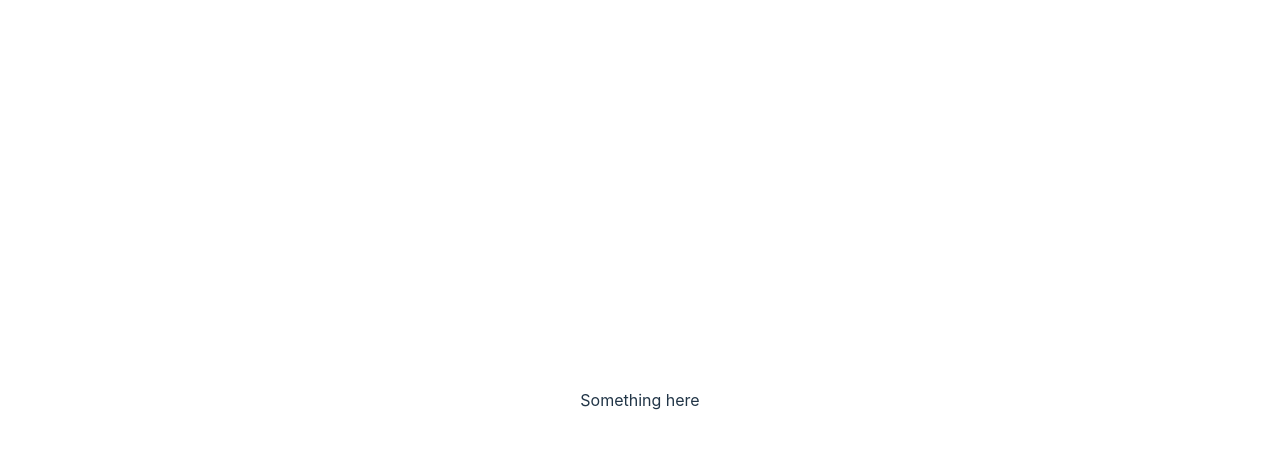
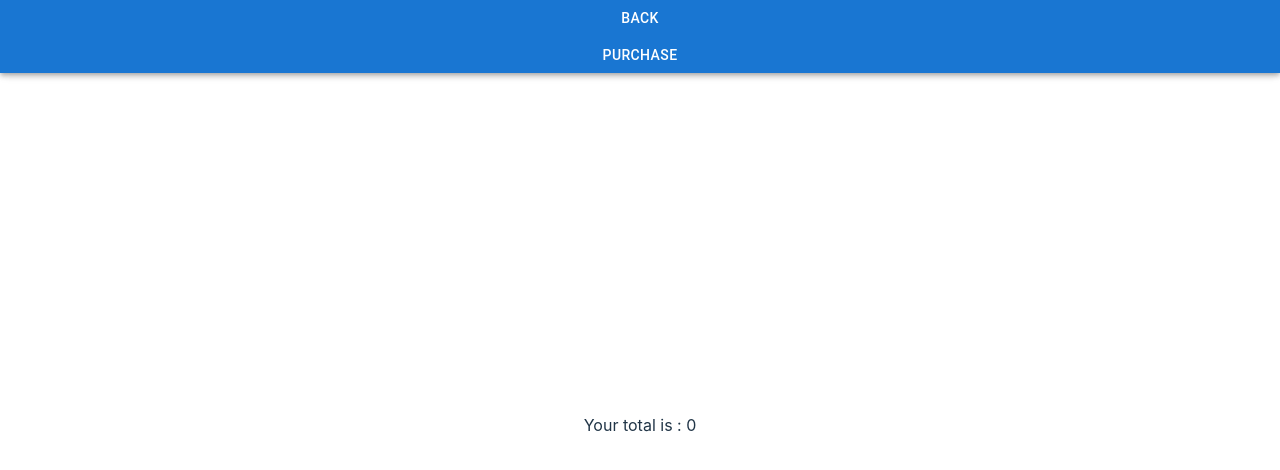
Before and after one commit to 000479685/cstp_2107-midterm, a React (Vite) app: page /cart in a window 1280 px wide. Shown: the top 470 px of the page. Built offline with nearby package versions, Linux system fonts and the light colour scheme.

Commit message:
I did the best I could with all the functionality but I had no time to make things look good so here is the best I can manage.

```diff
--- a/src/App.jsx
+++ b/src/App.jsx
@@ -4,11 +4,12 @@ import Checkout from "./pages/Checkout"
 import Home from "./pages/Home"
 import ProductDetails from "./pages/ProductDetails"
 import NotFoundPage from './pages/NotFoundPage'
-
+import CartContext from './context/CartContext'
+import { useState } from 'react'
 
 function App()
 {
-
+    const [cartData, setCartData] = useState([])
     let element = useRoutes(
         [
             {
@@ -37,7 +38,11 @@ function App()
             }
     ]
   )
-  return element
+  return (
+    <CartContext.Provider value={{cartData, setCartData}}>
+        {element}
+    </CartContext.Provider>
+)
 }
 
 export default App
--- a/src/components/Card/ProductCard.jsx
+++ b/src/components/Card/ProductCard.jsx
@@ -8,7 +8,7 @@ import CartContext from '../../context/CartContext'
 // {
 //     console.log("Adding to cart", product.title)
 // }
-const ProductCard = ({product, cartDetails, setCartDetails}) =>
+const ProductCard = ({product}) =>
 {
     const {cartData} = useContext(CartContext)
     const navigate = useNavigate();
@@ -16,8 +16,8 @@ const ProductCard = ({product, cartDetails, setCartDetails}) =>
     const addToCart = () =>
         {
             let temp = cartData
+            // console.log(cartData)
             temp.push(product)
-            setCartDetails(temp)
         }
 
     return (
--- a/src/components/CardList/CardList.jsx
+++ b/src/components/CardList/CardList.jsx
@@ -2,19 +2,19 @@ import React, {useContext} from 'react'
 import ProductCard from '../Card/ProductCard'
 import DataContext from '../../context/DataContext'
 import {Box} from '@mui/material'
-import CartContext from '../../context/CartContext'
+// import CartContext from '../../context/CartContext'
 
-const CardList = ({cartDetails, setCartDetails}) =>
+const CardList = () =>
 {
     const {productData} = useContext(DataContext)
-    const {cartData} = useContext(CartContext)
+    // const {cartData} = useContext(CartContext)
 
     return (
         <Box display="grid" gridTemplateColumns="33% 33% 33%" gap="10px">
             {
                 productData.map((product, index) =>
                 {
-                    return <ProductCard product={product} key={index} cartDetails={cartData} setCartDetails={setCartDetails}/>
+                    return <ProductCard product={product} key={index}/>
                 })
             }
         </Box>
--- a/src/pages/Cart.jsx
+++ b/src/pages/Cart.jsx
@@ -1,11 +1,57 @@
 import React from "react";
+import CartContext from "../context/CartContext";
+import { Button, AppBar, Box, Card, CardContent, CardHeader, Typography} from '@mui/material'
+import { useNavigate, useParams } from 'react-router-dom'
+import { useContext, useEffect, useState } from 'react'
 
 function Cart()
 {
+    const {cartData} = useContext(CartContext)
+    let total = 0
+
+    const navigate = useNavigate();
+    // const addTotal = (value) => {setTotal(total + value)}
     return (
-        <div>
-         Something here
-      </div>
+        <Box>
+        <AppBar>
+
+        <Button onClick={() => navigate(`/`)} color="#000000">Back</Button>
+                            <Button onClick={() => navigate(`/Checkout`)} color="#000000">Purchase</Button>
+        </AppBar>
+        <Box display="grid" gridTemplateColumns="33% 33% 33%" gap="10px" marginTop="50px">
+            {
+                cartData.map((product, index) =>
+                {
+                    total += product.price
+                    return (
+                        <Card >
+                        <Box display="flex" flexDirection="column">
+                            <CardHeader>
+                                <Box>
+                                    {product.title}
+                                </Box>
+                            </CardHeader>
+
+                            <Box alignContent="center" justifyContent="center" component="img" maxHeight="150px" maxWidth="150px" src={product.image} alt="Product Image">
+                                {/* <Avatar src={product.image} alt="Product Image" /> */}
+                            </Box>
+                            <Button onClick={() => navigate(`/ProductDetails/${product.id}`)}>See More</Button>
+
+                            <CardContent>
+                                <Typography>
+                                    ${product.price}
+                                </Typography>
+                            </CardContent>
+                        </Box>
+                    </Card>
+                    )
+                })
+            }
+        </Box>
+        <Box>
+            Your total is : {total}
+        </Box>
+        </Box>
     )
 }
 
--- a/src/pages/Checkout.jsx
+++ b/src/pages/Checkout.jsx
@@ -1,11 +1,37 @@
 import React from "react";
+import CartContext from "../context/CartContext";
+import { Button, AppBar, Box, Card, CardContent, CardHeader, Typography} from '@mui/material'
+import { useNavigate, useParams } from 'react-router-dom'
+import { useContext, useEffect, useState } from 'react'
 
 function Checkout()
 {
+    const {cartData} = useContext(CartContext)
+    let total = 0
+
+    const navigate = useNavigate();
     return (
-        <div>
+      <Box>
+      <AppBar>
 
-      </div>
+      <Button onClick={() => navigate(`/`)} color="#000000">Back</Button>
+                          <Button onClick={() => navigate(`/Checkout`)} color="#000000">Purchase</Button>
+      </AppBar>
+          {
+              cartData.map((product, index) =>
+              {
+                  total += product.price
+              })
+          }
+
+      <Box>
+          Your total is : {total}
+      </Box>
+      <Button onClick={() => {while(cartData.length > 0) {cartData.pop()}
+        navigate(`/`)}}>
+          Purchase
+          </Button>
+      </Box>
     )
 }
 
--- a/src/pages/Home.jsx
+++ b/src/pages/Home.jsx
@@ -1,18 +1,18 @@
 import axios from 'axios'
 import DataContext from '../context/DataContext'
-import { useState, useEffect } from 'react'
+import { useState, useEffect, useContext } from 'react'
 import '../App.css'
 import { AppBar, Box, Button } from '@mui/material'
 import {useNavigate} from "react-router-dom"
 import CardList from '../components/CardList/CardList'
 import { API_URL } from '../constant'
 import SearchBar from '../components/Navigation/Searchbar'
-import CartContext from '../context/CartContext'
+// import CartContext from '../context/CartContext'
 
 function Home() {
   const [productData, setProductData] = useState([]);
   const [currentQuery, setCurrentQuery] = useState('');
-  const [cartData, setCartData] = useState([])
+  // const cartData = useContext(CartContext)
 
   const productInfo = async() => {
     const {data} = await axios.get(`${API_URL}`);
@@ -63,7 +63,6 @@ const navigate = useNavigate();
   return (
     <>
     <DataContext.Provider value={{productData, setProductData}}>
-      <CartContext.Provider value={{cartData, setCartData}}>
       <AppBar>
         <Box display='flex' flexDirection='row'>
           <Button color='#424242' onClick={() => navigate('/')}>Home</Button>
@@ -75,8 +74,7 @@ const navigate = useNavigate();
       </AppBar>
 
       <Box marginTop="100px"></Box>
-      <CardList cartDetails={cartData} setCartDetails={setCartData}></CardList>
-      </CartContext.Provider>
+      <CardList></CardList>
     </DataContext.Provider>
     </>
   )
--- a/src/pages/ProductDetails.jsx
+++ b/src/pages/ProductDetails.jsx
@@ -8,7 +8,7 @@ import CartContext from '../context/CartContext'
 
 function ProductDetails()
 {
-    // const {cartData} = useContext(CartContext)
+    const {cartData} = useContext(CartContext)
     const {product } = useParams()
     const [productData, setProductData] = useState({})
     const navigate = useNavigate()
@@ -18,8 +18,8 @@ function ProductDetails()
         const getProductInfo = async () =>
             {
                 const data = await axios.get(`${API_URL}${product}`)
-                console.log(data)
-                console.log(data.data)
+                // console.log(data)
+                // console.log(data.data)
                 setProductData(data.data)
             }
         getProductInfo();
@@ -27,12 +27,12 @@ function ProductDetails()
     , [])
 
 
-    const addToCart = () =>
-    {
-        // let temp = cartData
-        // temp.push(product)
-        // setCartDetails(temp)
-    }
+    // const addToCart = () =>
+    // {
+    //     let temp = cartData
+    //     console.log(cartData)
+    //     temp.push(productData)
+    // }
 
 
     return (
@@ -58,7 +58,10 @@ function ProductDetails()
                 </Typography>
             </CardContent>
             <Box alignSelf="flex-center" marginTop="auto">
-                <Button  color='#424242' onClick={addToCart()}>
+                <Button  color='#424242' onClick={() => {
+                            let temp = cartData
+                            console.log(cartData)
+                            temp.push(productData)    }}>
                     Add
                 </Button>
             </Box>
```
